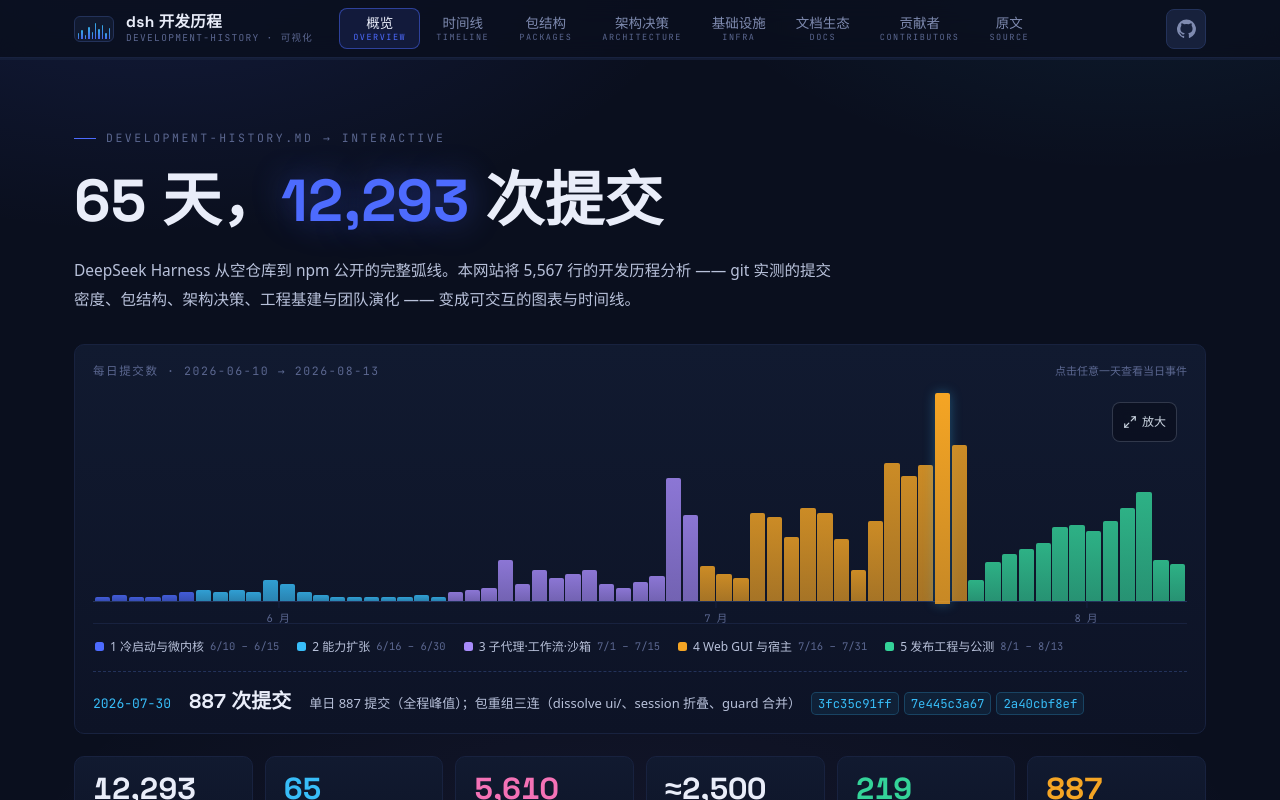
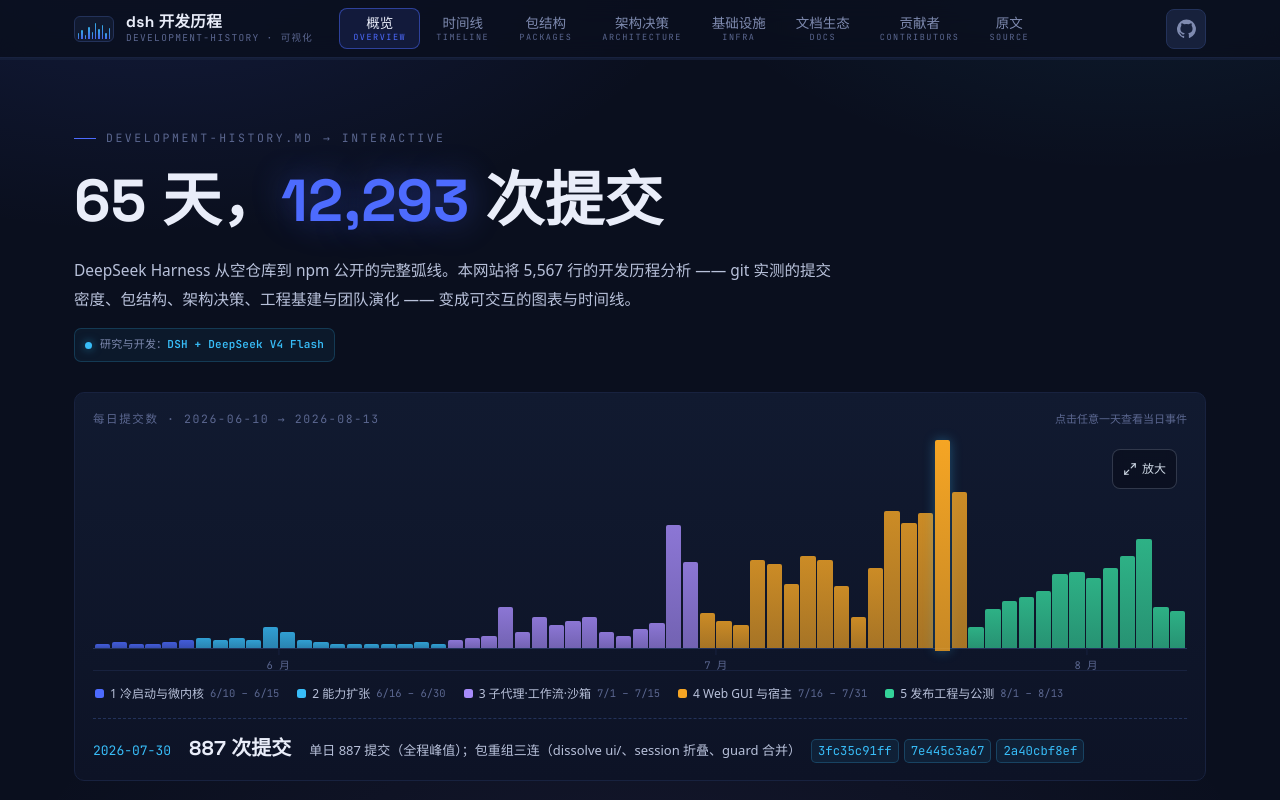
Before and after one commit to sysfox/DSH-dev-history-analysis, a Vue app in the folder site/: page / in a window 1280 px wide. Shown: the top 800 px of the page. Built offline with nearby package versions, Linux system fonts and the light colour scheme.

Commit message:
feat: 添加研究与开发信息和样式，增强项目介绍的可读性

```diff
--- a/site/src/pages/HomeView.vue
+++ b/site/src/pages/HomeView.vue
@@ -64,6 +64,10 @@
           DeepSeek Harness 从空仓库到 npm 公开的完整弧线。本网站将 5,567 行的开发历程分析
           —— git 实测的提交密度、包结构、架构决策、工程基建与团队演化 —— 变成可交互的图表与时间线。
         </p>
+        <div class="hero-credit">
+          <span class="hero-credit-dot" aria-hidden="true"></span>
+          <span>研究与开发：<strong>DSH + DeepSeek V4 Flash</strong></span>
+        </div>
 
         <div class="hero-sky card">
           <div class="hero-sky-head">
@@ -180,6 +184,32 @@
   color: var(--ink-2);
   font-size: 15.5px;
   line-height: 1.9;
+}
+.hero-credit {
+  display: inline-flex;
+  align-items: center;
+  gap: 8px;
+  margin-top: 14px;
+  padding: 6px 10px;
+  border: 1px solid rgba(56, 189, 248, 0.2);
+  border-radius: 7px;
+  color: var(--ink-3);
+  background: rgba(56, 189, 248, 0.06);
+  font-family: var(--font-m);
+  font-size: 11px;
+  letter-spacing: 0.02em;
+}
+.hero-credit strong {
+  color: var(--cyan);
+  font-weight: 600;
+}
+.hero-credit-dot {
+  width: 7px;
+  height: 7px;
+  flex: none;
+  border-radius: 50%;
+  background: var(--cyan);
+  box-shadow: 0 0 10px rgba(56, 189, 248, 0.6);
 }
 .hero-sky {
   margin-top: 30px;
```
